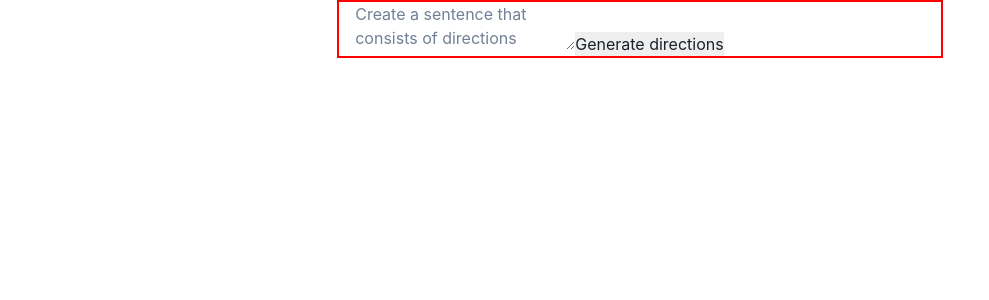
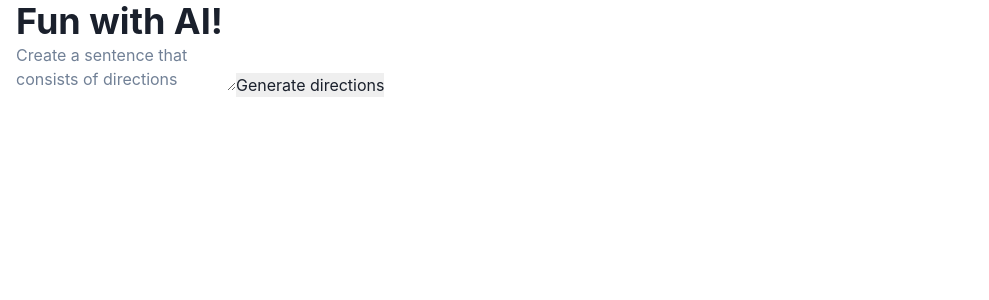
Before and after one commit to Johnnie71/OpenAI, a Next.js app: page / in a window 1280 px wide. Shown: the top 300 px of the page, without its empty margins (0-989 px from the left). Built offline with nearby package versions, Linux system fonts and the light colour scheme.

Commit message:
set container

```diff
--- a/components/Form/AI/AI.jsx
+++ b/components/Form/AI/AI.jsx
@@ -1,7 +1,7 @@
 import { useState } from "react";
 import Form from "../Form";
 import List from "../OutputList/List";
-import { Container } from "@chakra-ui/react";
+import { Container, Heading, Flex } from "@chakra-ui/react";
 
 const AI = () => {
 	const [results, setResults] = useState([]);
@@ -14,7 +14,8 @@ const AI = () => {
 	};
 
 	return (
-		<Container w="90%" borderWidth="2px" borderColor="red">
+		<Container maxW="container.xl">
+			<Heading>Fun with AI!</Heading>
 			<Form setResults={setResultsHandler} />
 			<List results={results} />
 		</Container>
```
